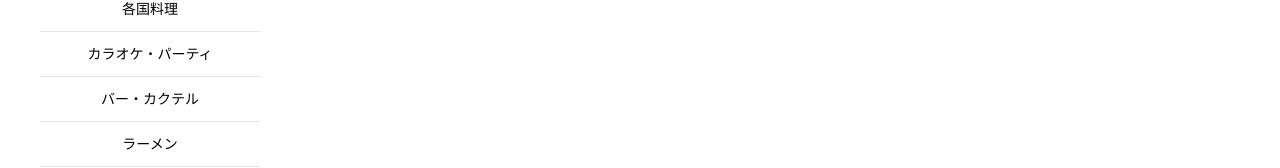
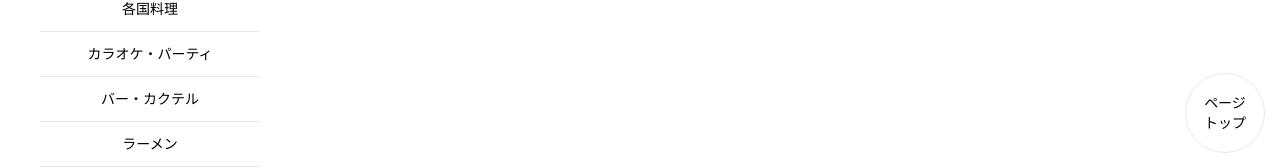
Before and after one commit to aty-mrst/nextjs-gourmet-search, a Next.js app: page / in a window 1280 px wide. Shown: the part 632-800 px from the top of the page. Built offline with nearby package versions, Linux system fonts and the light colour scheme; no server answers.

Commit message:
ページトップ戻るボタン追加 pcのみ

```diff
--- a/src/components/FixedButton.tsx
+++ b/src/components/FixedButton.tsx
@@ -3,7 +3,13 @@ type FixedButtonType = {
 };
 
 const FixedButton = ({ onClick }: FixedButtonType) => {
+  const scrollTo = () => {
+    window.scrollTo({ top: 0, behavior: "smooth" });
+  };
+
   return (
+    <>
+      {/* sp */}
       <button
         className="fixed right-[15px] bottom-[15px] border rounded-[50%] w-[80px] h-[80px] inline-block text-sm lg:hidden z-30 bg-white"
         onClick={onClick}
@@ -12,6 +18,17 @@ const FixedButton = ({ onClick }: FixedButtonType) => {
         <br />
         選択
       </button>
+
+      {/* pc */}
+      <button
+        className="hidden lg:inline-block fixed right-[15px] bottom-[15px] border rounded-[50%] w-[80px] h-[80px] text-sm z-30 bg-white"
+        onClick={scrollTo}
+      >
+        ページ
+        <br />
+        トップ
+      </button>
+    </>
   );
 };
 
```
Lines whose indentation alone changed are shown as unchanged.
